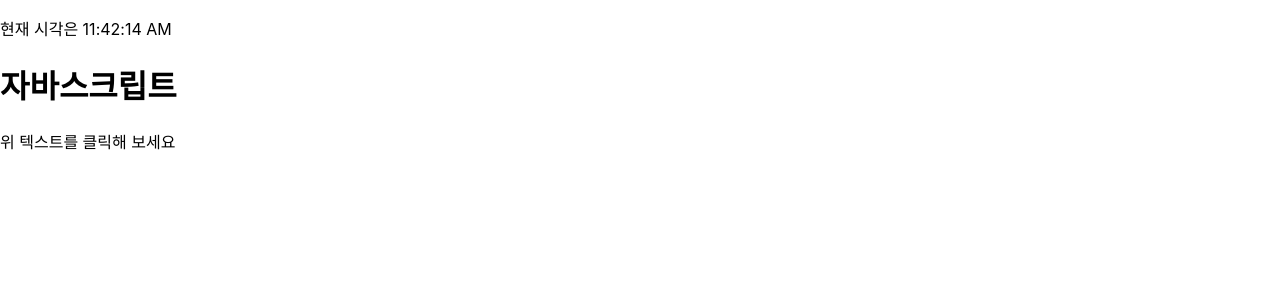
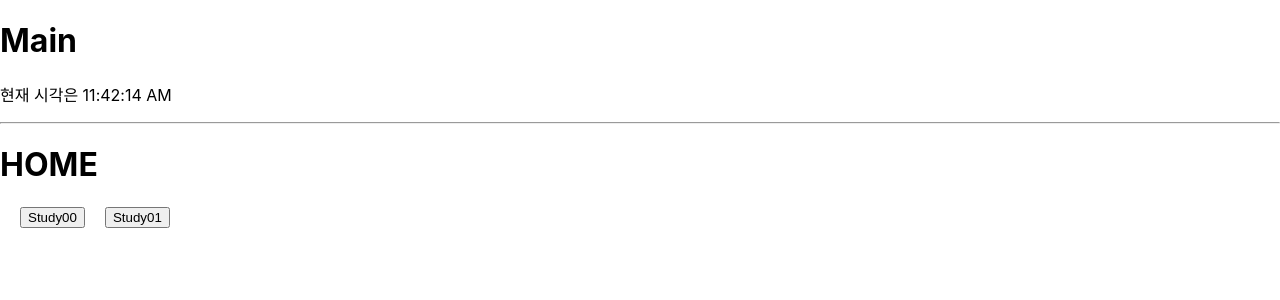
Before and after one commit to dx83/react_study_js, a React (Create React App) app: page /home in a window 1280 px wide. Shown: the top 300 px of the page. Built offline with nearby package versions, Linux system fonts and the light colour scheme.

Commit message:
study 260424

```diff
--- a/package.json
+++ b/package.json
@@ -9,6 +9,7 @@
     "@testing-library/user-event": "^13.5.0",
     "react": "^19.2.5",
     "react-dom": "^19.2.5",
+    "react-router-dom": "^7.14.2",
     "react-scripts": "5.0.1",
     "web-vitals": "^2.1.4"
   },
--- a/src/App.js
+++ b/src/App.js
@@ -1,58 +1,28 @@
 import React, { useEffect } from 'react';
+import Main from './components/Main';
+import { Navigate, Route, Routes } from 'react-router-dom';
+import Home from './components/Home';
+import Study00 from './components/Study00';
+import Study01 from './components/Study01';
+
 
 const App = () => {
+  return (
+    <div className="App">
+      <Main />
+      <hr />
 
-  const now = new Date();
-  const display = now.toLocaleTimeString();
+      <Routes>
+        <Route path="/" element={<Navigate to="/home" />} />
+        <Route path="/home" element={<Home />} />
+        <Route path="/study00" element={<Study00 />} />
+        <Route path="/study01" element={<Study01 />} />
 
-  useEffect(() => {
-    let heading = document.querySelector('#heading');
-    heading.onclick = () => {
-      //if (window.confirm("정말 배경 이미지를 바꾸겠습니까?")) {
-      //  heading.style.color = 'red';
-      //}
+      </Routes>
 
-      //let name = window.prompt("이름을 입력하세요");
-      //if (name) {
-      //  heading.innerText = `안녕하세요, ${name}님!`;
-      //} else {
-      //  heading.innerText = "이름을 입력하지 않았습니다.";
-      //}
-      //document.write(`<h1>어서오세요!</h1>
-      //  <p>자바스크립트로 작성된 웹 페이지입니다.</p>`);
-      //let name = prompt("이름을 입력하세요.");
-      //document.write("<b><big>" + name + "</big></b>님, 환영합니다!<br />");
-      //document.write(`<b><big>${name}</big></b>님, 환영합니다!`);
-      //console.log(`${name}님, 환영합니다!`);
-
-      //let width;
-      //let height;
-      //width = 200;
-      //height = 50;
-      //let area = width * height;
-      //console.log(`넓이는 ${area}입니다.`);
-
-      const PI = 3.14;
-      let radius = prompt("원의 반지름을 입력하세요.");
-      let area = PI * radius * radius;
-      console.log(`${PI}원의 넓이는 ${area}입니다.`);
-
-
-    }
-
-
-  }, []);
-
-  return (
-    <div>
-      <p id="text">현재 시각은 {display}</p>
-      <h1 id="heading">자바스크립트</h1>
-      <p id="text">위 텍스트를 클릭해 보세요</p>
     </div>
 
   );
 };
 
-
-
 export default App;
--- /dev/null
+++ b/src/components/Home.js
@@ -0,0 +1,24 @@
+import React from 'react';
+import { Link, useNavigate } from 'react-router-dom';
+
+const Home = () => {
+
+    const navigate = useNavigate();
+
+    const toStudy00 = () => {
+        navigate("/study00");
+    }
+    const toStudy01 = () => {
+        navigate("/study01");
+    }
+
+    return (
+        <div>
+            <h1>HOME</h1>
+            <button style={{ marginLeft: '20px' }} onClick={toStudy00}>Study00</button>
+            <button style={{ marginLeft: '20px' }} onClick={toStudy01}>Study01</button>
+        </div>
+    );
+};
+
+export default Home;
--- /dev/null
+++ b/src/components/Main.js
@@ -0,0 +1,16 @@
+import React from 'react';
+
+const Main = () => {
+    const now = new Date();
+    const display = now.toLocaleTimeString();
+
+    return (
+        <div>
+            <h1>Main</h1>
+            <p id="text">현재 시각은 {display}</p>
+
+        </div>
+    );
+};
+
+export default Main;
--- /dev/null
+++ b/src/components/Study00.js
@@ -0,0 +1,97 @@
+import React, { useEffect } from 'react';
+import { useNavigate } from 'react-router-dom';
+
+const Study00 = () => {
+
+    const navigate = useNavigate();
+    const toHome = () => {
+        navigate("/");
+    }
+
+    useEffect(() => {
+        let heading = document.querySelector('#heading');
+        heading.onclick = () => {
+            //if (window.confirm("정말 배경 이미지를 바꾸겠습니까?")) {
+            //  heading.style.color = 'red';
+            //}
+
+            //let name = window.prompt("이름을 입력하세요");
+            //if (name) {
+            //  heading.innerText = `안녕하세요, ${name}님!`;
+            //} else {
+            //  heading.innerText = "이름을 입력하지 않았습니다.";
+            //}
+            //document.write(`<h1>어서오세요!</h1>
+            //  <p>자바스크립트로 작성된 웹 페이지입니다.</p>`);
+            //let name = prompt("이름을 입력하세요.");
+            //document.write("<b><big>" + name + "</big></b>님, 환영합니다!<br />");
+            //document.write(`<b><big>${name}</big></b>님, 환영합니다!`);
+            //console.log(`${name}님, 환영합니다!`);
+
+            //let width;
+            //let height;
+            //width = 200;
+            //height = 50;
+            //let area = width * height;
+            //console.log(`넓이는 ${area}입니다.`);
+
+            //const PI = 3.14;
+            //let radius = prompt("원의 반지름을 입력하세요.");
+            //let area = PI * radius * radius;
+            //console.log(`${PI}원의 넓이는 ${area}입니다.`);
+
+            //let userNumber = prompt("숫자를 입력하세요.");
+            //if (userNumber !== null) {
+            //  if (parseInt(userNumber) % 3 === 0) {
+            //    alert("3의 배수입니다.");
+            //  } else {
+            //    alert("3의 배수가 아닙니다.");
+            //  }
+            //} else {
+            //  alert("입력이 취소되었습니다.");
+            //}
+            //if (userNumber !== null) {
+            //  parseInt(userNumber) % 3 === 0 ? alert("3의 배수입니다.") : alert("3의 배수가 아닙니다.");
+            //} else {
+            //  alert("입력이 취소되었습니다.");
+            //}
+
+            //let numberOne = parseInt(prompt("50 미만인 숫자를 입력하세요."));
+            //let numberTwo = parseInt(prompt("50 미만인 숫자를 입력하세요."));
+            //if (numberOne < 10 || numberTwo <10)
+            //  alert("숫자 2개 중에서 최소한 하나는 10 미만이군요.");
+            //else
+            //  alert("숫자 2개 중에서 10 미만인 수는 없습니다.");
+
+            //if (numberOne < 50 && numberTwo < 50)
+            //  alert("숫자 2개 모두 50 미만이군요.");
+            // else
+            //  alert("조건에 맞지 않는 숫자가 있습니다.");
+
+            let session = prompt("관심 세션을 선택해 주세요. 1-마케팅, 2-개발, 3-디자인");
+
+            switch (session) {
+                case "1": document.write("<P>마케팅 세션은 <strong>201호</strong>에서 ......</p>")
+                    break;
+                case "2": document.write("<P>개발 세션은 <strong>203호</strong>에서 ......</p>")
+                    break;
+                case "3": document.write("<P>디자인 세션은 <strong>205호</strong>에서 ......</p>")
+                    break;
+                default: alert("잘못 입력했습니다.");
+            }
+        }
+    }, []);
+
+    return (
+        <div>
+            <h1>Study00</h1>
+            <button onClick={toHome}>Home</button>
+            <br />
+
+            <h1 id="heading">자바스크립트</h1>
+            <p id="text">위 텍스트를 클릭해 보세요</p>
+        </div>
+    );
+};
+
+export default Study00;
--- /dev/null
+++ b/src/components/Study01.js
@@ -0,0 +1,45 @@
+import React, { useEffect } from 'react';
+import { useNavigate } from 'react-router-dom';
+
+const Study01 = () => {
+
+    const navigate = useNavigate();
+    const toHome = () => {
+        navigate("/");
+    };
+
+    useEffect(() => {
+        //let memNum = parseInt(prompt("입장객은 몇 명인가요?"));
+        //let colNum = parseInt(prompt("한 줄에 몇 명씩 앉습니까?"));
+        //let rowNum = 0;
+
+        //if (memNum % colNum === 0) {
+        //    rowNum = memNum / colNum;
+        //} else {
+        //    rowNum = parseInt(memNum / colNum) + 1;
+        //}
+        //document.write(`모두 ${rowNum}개의 줄이 필요합니다.`);
+
+        let sum = 0;
+        //for (let i = 0; i < 6; i++) {
+        //    sum += i;
+        //}
+        //document.write(`1부터 5까지 더하면 ${sum}`);
+
+        for (let i = 0; i < 1001; i++) {
+            sum += i;
+        }
+
+        console.log(`1부터 1000까지 더하면 ${sum}`);
+    }, []);
+
+    return (
+        <div>
+            <h1>Study01</h1>
+            <button onClick={toHome}>Home</button>
+            <br />
+        </div>
+    );
+};
+
+export default Study01;
--- a/src/index.js
+++ b/src/index.js
@@ -3,12 +3,13 @@ import ReactDOM from 'react-dom/client';
 import './index.css';
 import App from './App';
 import reportWebVitals from './reportWebVitals';
+import { BrowserRouter } from 'react-router-dom';
 
 const root = ReactDOM.createRoot(document.getElementById('root'));
 root.render(
-  <React.StrictMode>
+  <BrowserRouter>
     <App />
-  </React.StrictMode>
+  </BrowserRouter>
 );
 
 // If you want to start measuring performance in your app, pass a function
```
Also changed, not shown: 1 other file (tests, documents, lock files or other folders).
